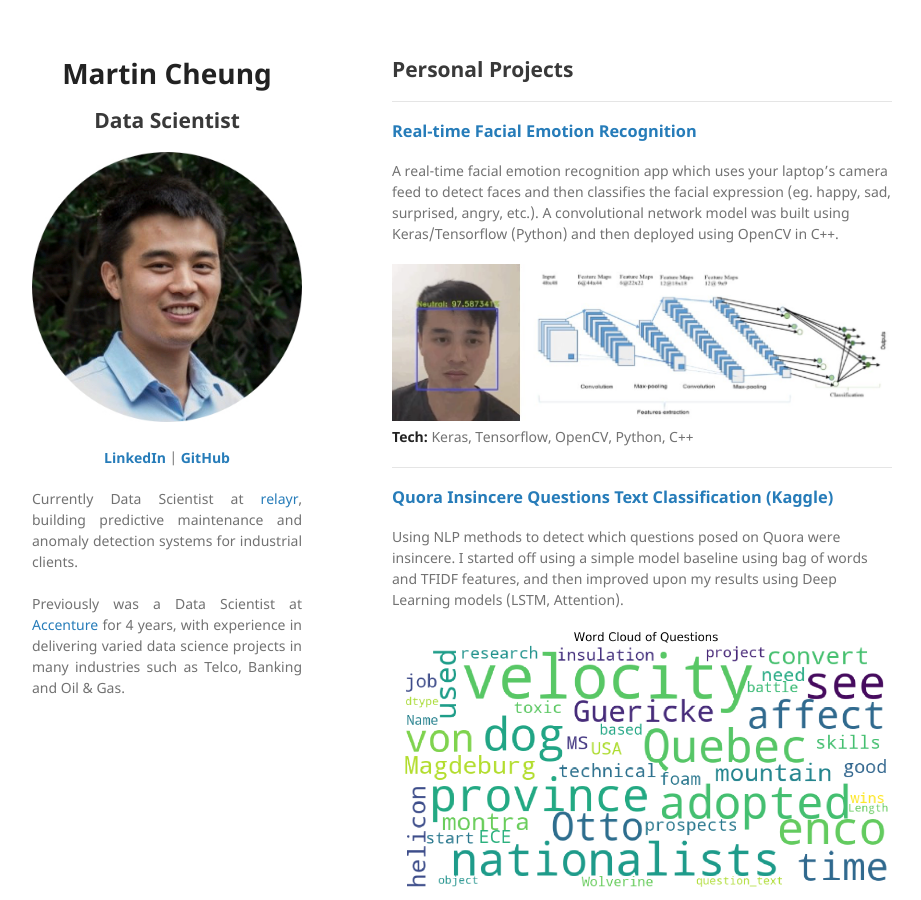
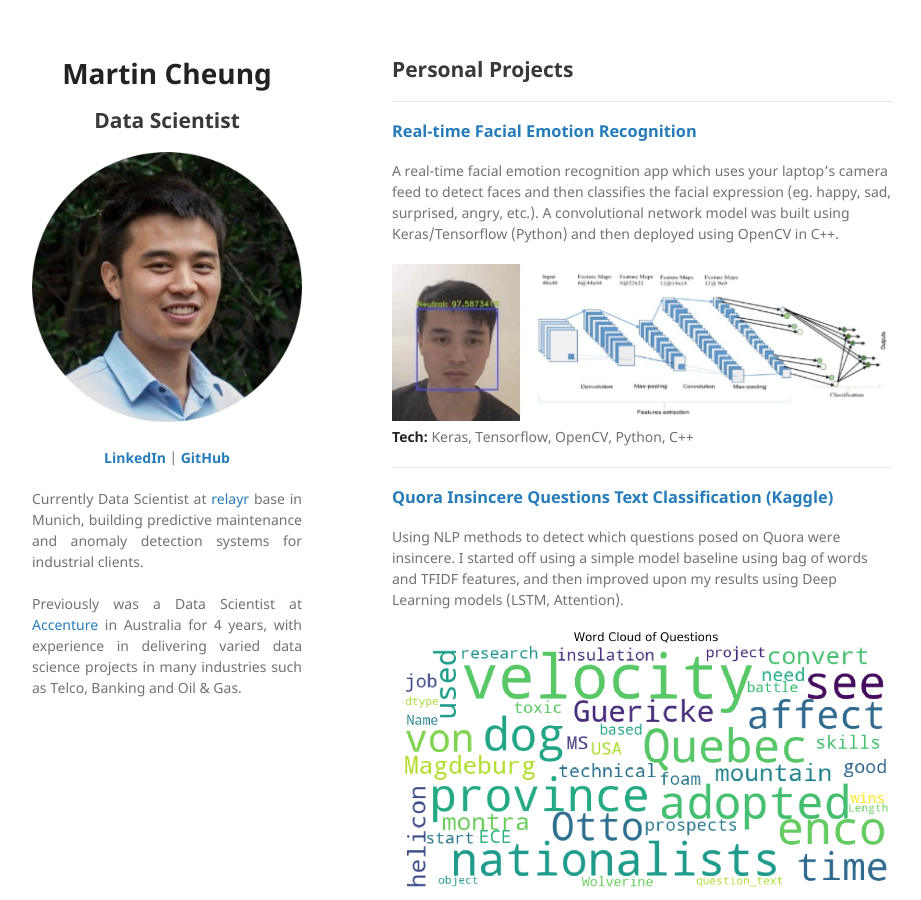
Before and after one commit to martycheung/martycheung.github.io, a Jekyll site: the page built from index.md, in a window 1280 px wide and 900 px high. Shown: the whole window, without its empty margins (178-1099 px from the left). Built offline with Jekyll 4.4.1, drawn with Linux system fonts in a browser that asks for light colours; our own code applies the rules of GitHub Pages for plain Markdown files.

Commit message:
Update description

```diff
--- a/_config.yml
+++ b/_config.yml
@@ -9,9 +9,9 @@ description:
   </p>
 
   <p align="justify">
-  Currently Data Scientist at <a href="https://www.relayr.io">relayr</a>, building predictive maintenance and anomaly detection systems for industrial clients.
+  Currently Data Scientist at <a href="https://www.relayr.io">relayr</a> base in Munich, building predictive maintenance and anomaly detection systems for industrial clients.
   <br><br>
-  Previously was a Data Scientist at <a href="https://www.accenture.com">Accenture</a> for 4 years, with experience in delivering varied data science projects in many industries such as Telco, Banking and Oil & Gas.
+  Previously was a Data Scientist at <a href="https://www.accenture.com">Accenture</a> in Australia for 4 years, with experience in delivering varied data science projects in many industries such as Telco, Banking and Oil & Gas.
   <br><br>
   </p>
 
```
